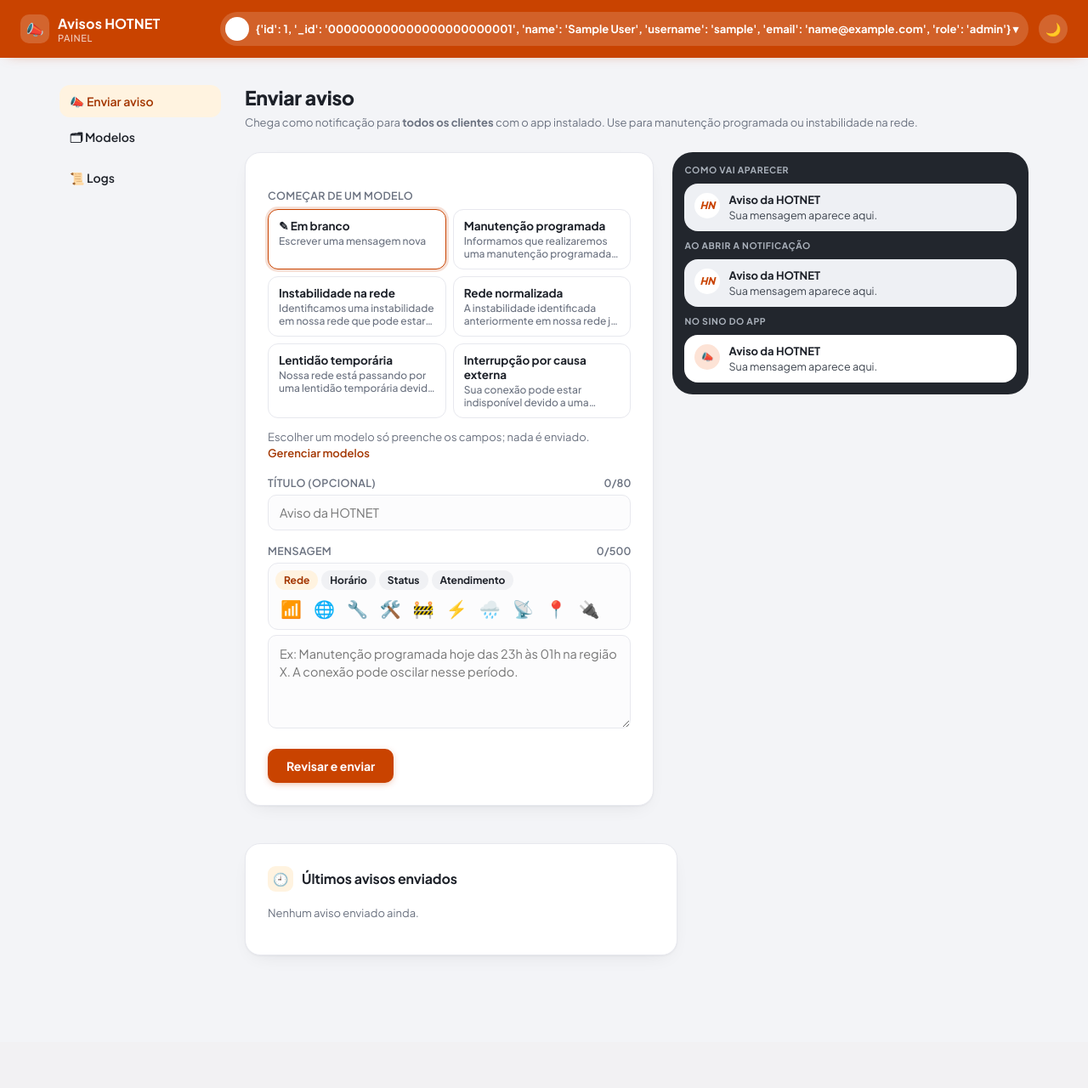
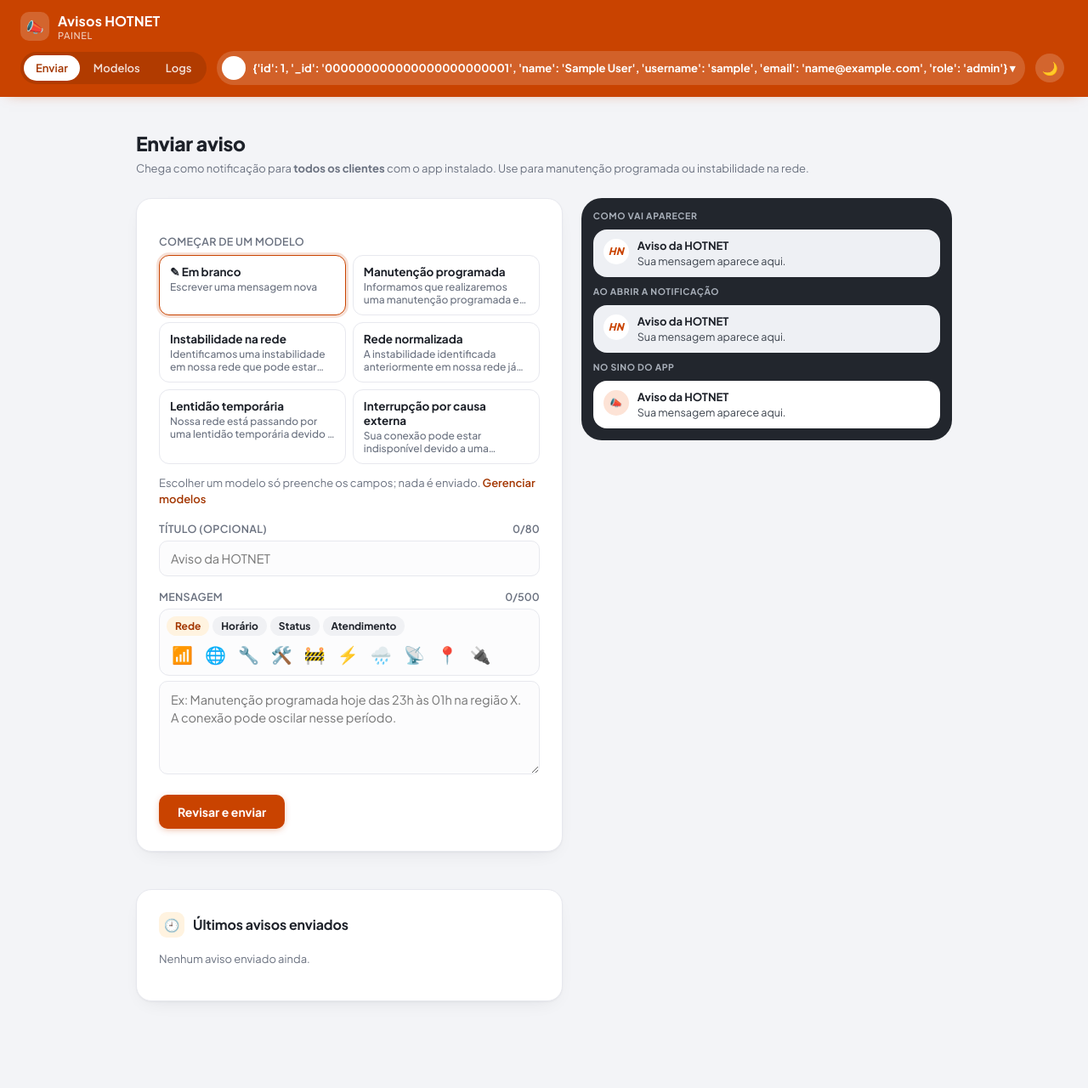
Before and after one commit to jmanoelslva/AVISOS_APP_ANDROID_HOTNET, a Flask app: page / in a window 1280 px wide. Shown: the whole page at 85% size. Before the commit the page ends 1125 px from the top, so only its background shows below. Run offline with Flask 3, Linux system fonts and the light colour scheme; the visitor is signed in with stand-in values (Sample User, id 1); some libraries are stand-ins or nearby versions.

Commit message:
Painel: corrige prévia esticando a página e volta o menu para o topo (1.2.1)
Co-Authored-By: Claude Opus 5.5 <noreply@anthropic.com>

```diff
--- a/templates/base.html
+++ b/templates/base.html
@@ -473,52 +473,18 @@
         .pagina-larga main { max-width: 940px; }
         .grid-2col {
             display: grid;
-            grid-template-columns: 1.3fr 1fr;
+            grid-template-columns: minmax(0, 1.3fr) minmax(0, 1fr);
             gap: 22px;
             align-items: start;
         }
         .coluna-grid { display: flex; flex-direction: column; gap: 22px; }
         .coluna-grid .card { margin-bottom: 0; }
+        /* Itens de grade encolhem até 0: sem isso, texto de uma linha (nowrap) estica a coluna e a página vaza para os lados. */
+        .grade-envio > *, .grid-2col > *, .coluna-grid > *, .notificacao > * { min-width: 0; }
         @media (max-width: 760px) {
-            .grid-2col { grid-template-columns: 1fr; }
+            .grid-2col { grid-template-columns: minmax(0, 1fr); }
         }
-        /* ===== 1.2.0: identidade do app, menu lateral, prévia, emojis, confirmação, logs ===== */
-        .layout { display: block; }
-        .menu-lateral { display: none; }
-        @media (min-width: 900px) {
-            body.com-menu .layout {
-                display: grid;
-                grid-template-columns: 210px 1fr;
-                max-width: 1180px;
-                margin: 0 auto;
-                gap: 8px;
-            }
-            body.com-menu .menu-lateral {
-                display: flex;
-                flex-direction: column;
-                gap: 4px;
-                padding: 32px 0 0 20px;
-                position: sticky;
-                top: 0;
-                align-self: start;
-            }
-            body.com-menu header nav.abas { display: none; }
-            body.com-menu main { margin-top: 32px; }
-        }
-        .menu-lateral a {
-            display: flex;
-            align-items: center;
-            gap: 10px;
-            padding: 10px 12px;
-            border-radius: 12px;
-            color: var(--cor-texto);
-            text-decoration: none;
-            font-weight: 600;
-            font-size: 14px;
-        }
-        .menu-lateral a:hover { background: var(--cor-secundario-bg); }
-        .menu-lateral a.ativo { background: var(--cor-badge-bg); color: var(--cor-acento-texto); }
-        .menu-lateral hr { border: none; border-top: 1px solid var(--cor-borda); margin: 8px 4px; }
+        /* ===== 1.2.0: identidade do app, prévia, emojis, confirmação, logs ===== */
         .menu-usuario { position: relative; }
         .menu-usuario summary {
             list-style: none;
@@ -562,8 +528,8 @@
         .contador { font-weight: 600; text-transform: none; letter-spacing: 0; }
         .contador.perto { color: var(--cor-erro); }
         .rotulo-linha { display: flex; justify-content: space-between; align-items: baseline; gap: 8px; }
-        .grade-envio { display: grid; grid-template-columns: 1.15fr 1fr; gap: 22px; align-items: start; }
-        @media (max-width: 860px) { .grade-envio { grid-template-columns: 1fr; } }
+        .grade-envio { display: grid; grid-template-columns: minmax(0, 1.15fr) minmax(0, 1fr); gap: 22px; align-items: start; }
+        @media (max-width: 860px) { .grade-envio { grid-template-columns: minmax(0, 1fr); } }
         .pagina-envio main { max-width: 1000px; }
         .cartoes-modelo { display: grid; grid-template-columns: repeat(auto-fill, minmax(190px, 1fr)); gap: 8px; margin-top: 8px; }
         .cartao-modelo {
@@ -607,7 +573,7 @@
             border-radius: 16px;
             padding: 11px 12px;
             display: grid;
-            grid-template-columns: 30px 1fr;
+            grid-template-columns: 30px minmax(0, 1fr);
             gap: 10px;
             align-items: start;
         }
@@ -714,7 +680,7 @@
     </style>
 </head>
 {% set logado = session.get('autenticado') %}
-<body class="{% if request.endpoint == 'login' %}pagina-login{% elif request.endpoint in ('configuracoes', 'logs') %}pagina-larga{% elif request.endpoint == 'dashboard' %}pagina-envio{% endif %}{% if logado %} com-menu{% endif %}">
+<body class="{% if request.endpoint == 'login' %}pagina-login{% elif request.endpoint in ('configuracoes', 'logs') %}pagina-larga{% elif request.endpoint == 'dashboard' %}pagina-envio{% endif %}">
     <header>
         <div class="marca">
             <div class="marca-icone">📣</div>
@@ -725,7 +691,6 @@
         </div>
         <div class="header-direita">
             {% if logado %}
-            {# Celular/tela estreita: abas no topo. Tela larga: menu lateral (abaixo). #}
             <nav class="abas" aria-label="Seções">
                 <a href="{{ url_for('dashboard') }}" class="{{ 'ativo' if request.endpoint == 'dashboard' }}">Enviar</a>
                 <a href="{{ url_for('modelos') }}" class="{{ 'ativo' if request.endpoint == 'modelos' }}">Modelos</a>
@@ -747,18 +712,6 @@
             <button type="button" id="botaoTema" class="botao-tema" aria-label="Alternar tema claro/escuro" title="Alternar tema claro/escuro">🌙</button>
         </div>
     </header>
-    <div class="layout">
-    {% if logado %}
-    <nav class="menu-lateral" aria-label="Seções">
-        <a href="{{ url_for('dashboard') }}" class="{{ 'ativo' if request.endpoint == 'dashboard' }}">📣 Enviar aviso</a>
-        <a href="{{ url_for('modelos') }}" class="{{ 'ativo' if request.endpoint == 'modelos' }}">🗂 Modelos</a>
-        <a href="{{ url_for('logs') }}" class="{{ 'ativo' if request.endpoint == 'logs' }}">📜 Logs</a>
-        {% if usuario_e_admin %}
-        <hr>
-        <a href="{{ url_for('configuracoes') }}" class="{{ 'ativo' if request.endpoint == 'configuracoes' }}">⚙ Configurações</a>
-        {% endif %}
-    </nav>
-    {% endif %}
     <main>
         {% with mensagens = get_flashed_messages(with_categories=true) %}
             {% if mensagens %}
@@ -769,7 +722,6 @@
         {% endwith %}
         {% block conteudo %}{% endblock %}
     </main>
-    </div>
     <script>
         (function () {
             // Alternância manual de tema — persiste em localStorage; sem
--- a/templates/dashboard.html
+++ b/templates/dashboard.html
@@ -62,7 +62,7 @@
     </div>
 </div>
 
-<div class="grid-2col" style="margin-top:22px">
+<div class="grid-2col grade-envio" style="margin-top:22px">
     <div class="card">
         <div class="titulo-card"><span class="icone-card">🕘</span><h2>Últimos avisos enviados</h2></div>
         {% if ultimos_avisos %}
```
Also changed, not shown: CHANGELOG.md.
